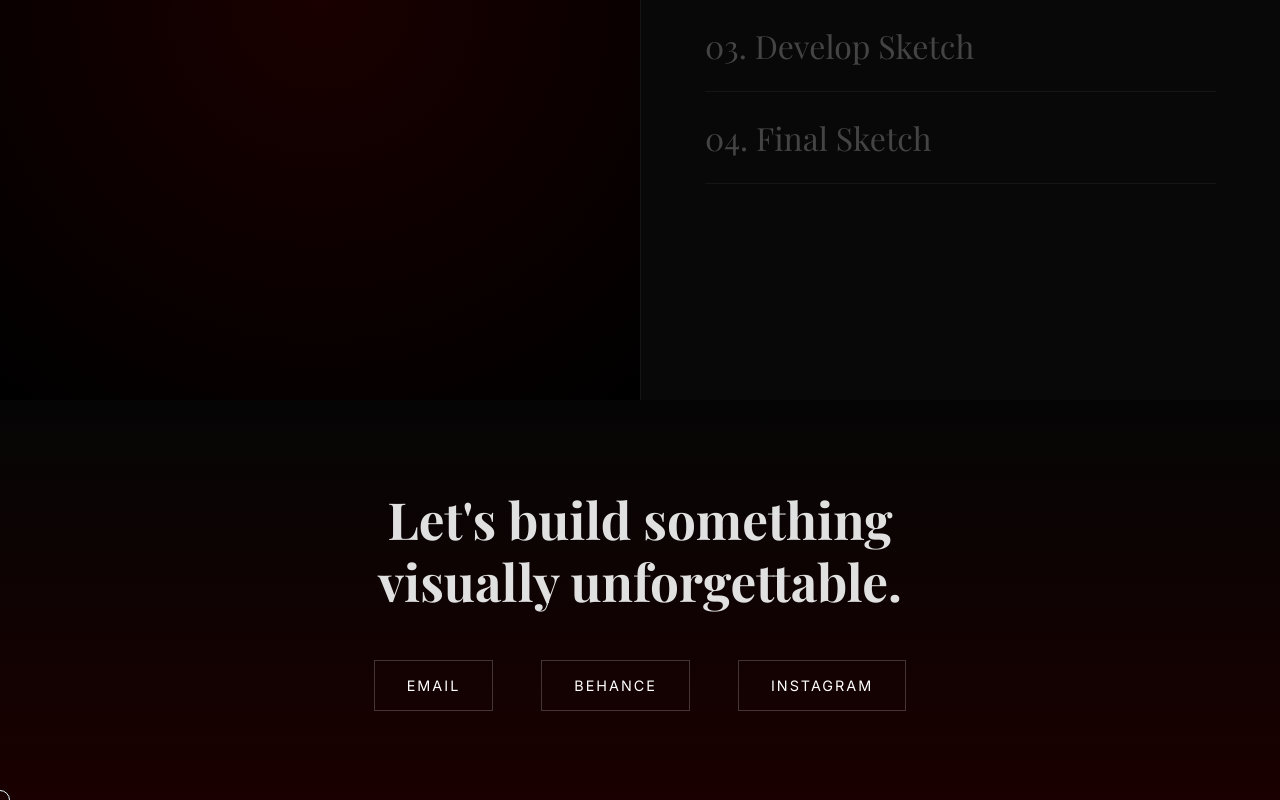
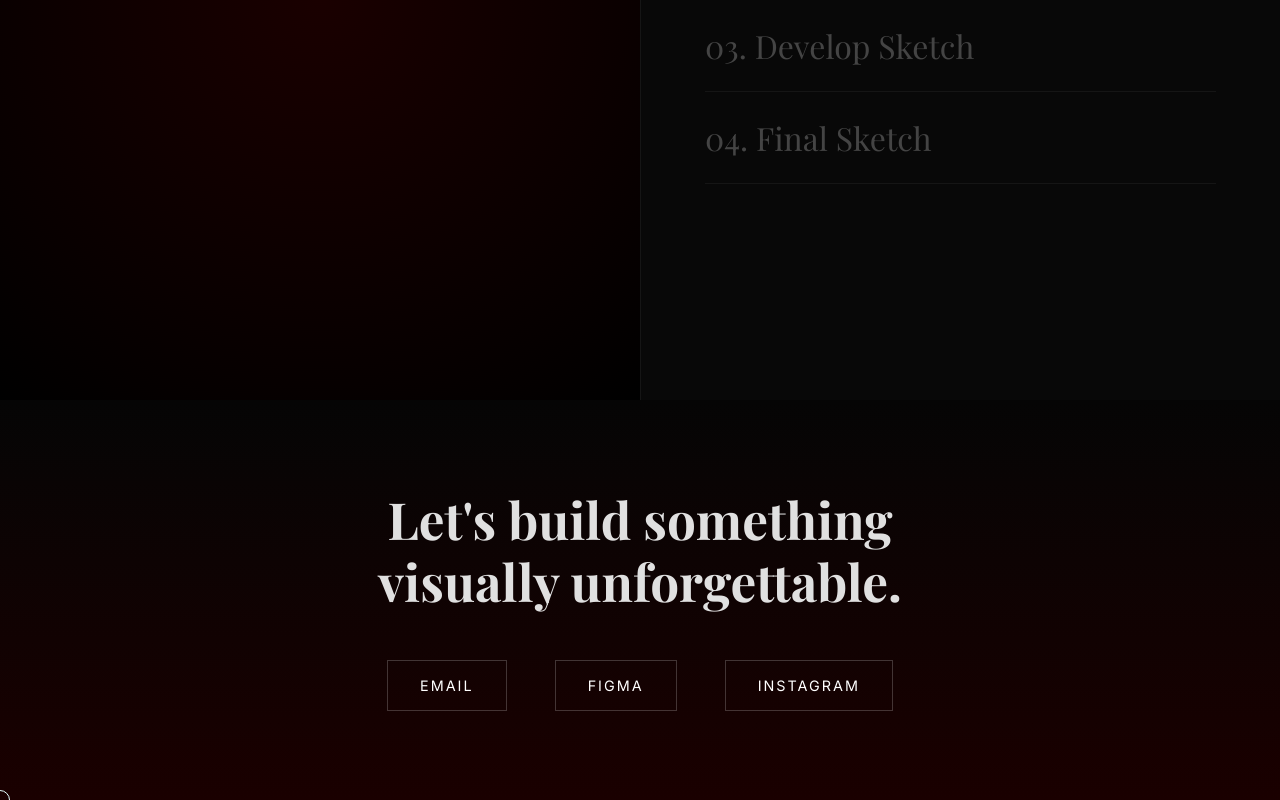
Before and after one commit to seolin11/Portfolio, a plain HTML site: page index.html in a window 1280 px wide. Shown: the part 5525-6325 px from the top of the page. Drawn offline with nearby package versions, Linux system fonts and the light colour scheme; a web font is replaced by a local one.

Commit message:
Replace Behance link with Figma

```diff
--- a/index.html
+++ b/index.html
@@ -135,7 +135,8 @@
                 <h2>Let's build something<br>visually unforgettable.</h2>
                 <div class="contact-links">
                     <a href="#" class="magnetic-btn">EMAIL</a>
-                    <a href="#" class="magnetic-btn">BEHANCE</a>
+                    <a href="https://www.figma.com/design/bIqc6O8omSTlOlIDWrtR9i/%EA%B8%B0%EB%A7%90%EA%B3%BC%EC%A0%9C?node-id=0-1&t=7wi0EDXCrXeYGMmW-1"
+                        target="_blank" class="magnetic-btn">FIGMA</a>
                     <a href="https://www.instagram.com/sseo__lin/?hl=ko" target="_blank"
                         class="magnetic-btn">INSTAGRAM</a>
                 </div>
```
